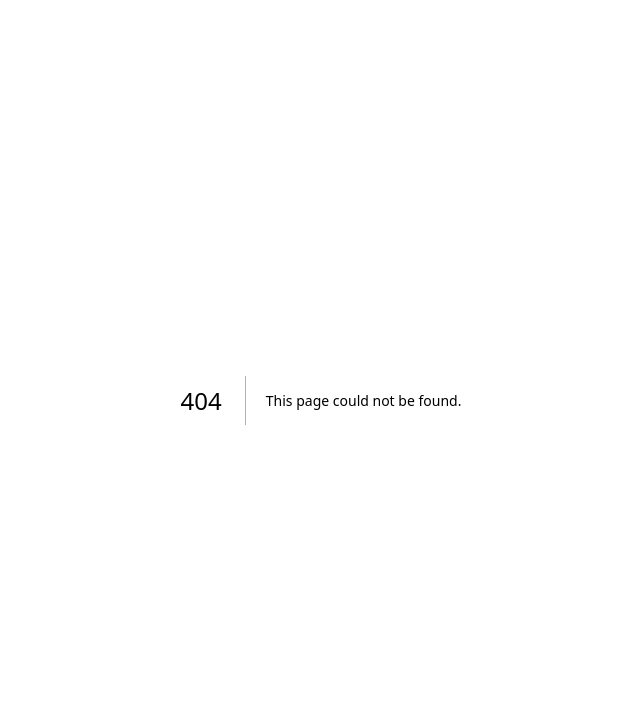
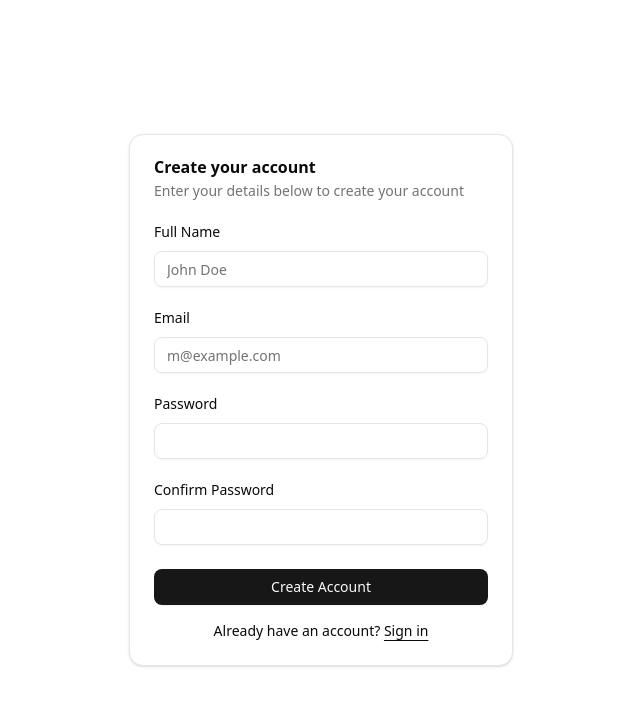
Before and after one commit to Joselay/lumo-portal, a Next.js app: page /register in a window 1280 px wide. Before the commit this address had no page. Shown: the top 706 px of the page, without its empty margins (319-959 px from the left). Built offline with nearby package versions, Linux system fonts and the light colour scheme.

Commit message:
Refactor navigation components to use Next.js Link for improved routing. Updated AppSidebar, NavDocuments, and NavSecondary to replace anchor tags with Link components, enhancing performance and SEO.

```diff
--- /dev/null
+++ b/src/app/login/page.tsx
@@ -0,0 +1,11 @@
+import { LoginForm } from "@/components/login-form"
+
+export default function LoginPage() {
+  return (
+    <div className="flex min-h-svh w-full items-center justify-center p-6 md:p-10">
+      <div className="w-full max-w-sm">
+        <LoginForm />
+      </div>
+    </div>
+  )
+}
--- /dev/null
+++ b/src/app/register/page.tsx
@@ -0,0 +1,11 @@
+import { SignupForm } from "@/components/signup-form"
+
+export default function SignupPage() {
+  return (
+    <div className="flex min-h-svh w-full items-center justify-center p-6 md:p-10">
+      <div className="w-full max-w-sm">
+        <SignupForm />
+      </div>
+    </div>
+  )
+}
--- a/src/components/app-sidebar.tsx
+++ b/src/components/app-sidebar.tsx
@@ -1,6 +1,7 @@
 "use client";
 
 import * as React from "react";
+import Link from "next/link";
 import {
   IconCamera,
   IconChartBar,
@@ -160,10 +161,10 @@
               asChild
               className="data-[slot=sidebar-menu-button]:!p-1.5"
             >
-              <a href="#">
+              <Link href="#">
                 <IconInnerShadowTop className="!size-5" />
                 <span className="text-base font-semibold">Lumo</span>
-              </a>
+              </Link>
             </SidebarMenuButton>
           </SidebarMenuItem>
         </SidebarMenu>
--- /dev/null
+++ b/src/components/login-form.tsx
@@ -0,0 +1,66 @@
+import Link from "next/link"
+import { cn } from "@/lib/utils"
+import { Button } from "@/components/ui/button"
+import {
+  Card,
+  CardContent,
+  CardDescription,
+  CardHeader,
+  CardTitle,
+} from "@/components/ui/card"
+import { Input } from "@/components/ui/input"
+import { Label } from "@/components/ui/label"
+
+export function LoginForm({
+  className,
+  ...props
+}: React.ComponentProps<"div">) {
+  return (
+    <div className={cn("flex flex-col gap-6", className)} {...props}>
+      <Card>
+        <CardHeader>
+          <CardTitle>Login to your account</CardTitle>
+          <CardDescription>
+            Enter your email below to login to your account
+          </CardDescription>
+        </CardHeader>
+        <CardContent>
+          <form>
+            <div className="flex flex-col gap-6">
+              <div className="grid gap-3">
+                <Label htmlFor="email">Email</Label>
+                <Input
+                  id="email"
+                  type="email"
+                  placeholder="m@example.com"
+                  required
+                />
+              </div>
+              <div className="grid gap-3">
+                <div className="flex items-center">
+                  <Label htmlFor="password">Password</Label>
+                  <Link
+                    href="#"
+                    className="ml-auto inline-block text-sm underline-offset-4 hover:underline"
+                  >
+                    Forgot your password?
+                  </Link>
+                </div>
+                <Input id="password" type="password" required />
+              </div>
+              <Button type="submit" className="w-full">
+                Login
+              </Button>
+            </div>
+            <div className="mt-4 text-center text-sm">
+              Don&apos;t have an account?{" "}
+              <Link href="/register" className="underline underline-offset-4">
+                Sign up
+              </Link>
+            </div>
+          </form>
+        </CardContent>
+      </Card>
+    </div>
+  )
+}
--- a/src/components/nav-documents.tsx
+++ b/src/components/nav-documents.tsx
@@ -1,5 +1,6 @@
 "use client";
 
+import Link from "next/link";
 import {
   IconDots,
   IconFolder,
@@ -43,10 +44,10 @@
         {items.map((item) => (
           <SidebarMenuItem key={item.name}>
             <SidebarMenuButton asChild>
-              <a href={item.url}>
+              <Link href={item.url}>
                 <item.icon />
                 <span>{item.name}</span>
-              </a>
+              </Link>
             </SidebarMenuButton>
             <DropdownMenu>
               <DropdownMenuTrigger asChild>
--- a/src/components/nav-secondary.tsx
+++ b/src/components/nav-secondary.tsx
@@ -1,6 +1,7 @@
 "use client";
 
 import * as React from "react";
+import Link from "next/link";
 import { type Icon } from "@tabler/icons-react";
 
 import {
@@ -28,10 +29,10 @@
           {items.map((item) => (
             <SidebarMenuItem key={item.title}>
               <SidebarMenuButton asChild>
-                <a href={item.url}>
+                <Link href={item.url}>
                   <item.icon />
                   <span>{item.title}</span>
-                </a>
+                </Link>
               </SidebarMenuButton>
             </SidebarMenuItem>
           ))}
--- /dev/null
+++ b/src/components/signup-form.tsx
@@ -0,0 +1,71 @@
+import Link from "next/link"
+import { cn } from "@/lib/utils"
+import { Button } from "@/components/ui/button"
+import {
+  Card,
+  CardContent,
+  CardDescription,
+  CardHeader,
+  CardTitle,
+} from "@/components/ui/card"
+import { Input } from "@/components/ui/input"
+import { Label } from "@/components/ui/label"
+
+export function SignupForm({
+  className,
+  ...props
+}: React.ComponentProps<"div">) {
+  return (
+    <div className={cn("flex flex-col gap-6", className)} {...props}>
+      <Card>
+        <CardHeader>
+          <CardTitle>Create your account</CardTitle>
+          <CardDescription>
+            Enter your details below to create your account
+          </CardDescription>
+        </CardHeader>
+        <CardContent>
+          <form>
+            <div className="flex flex-col gap-6">
+              <div className="grid gap-3">
+                <Label htmlFor="name">Full Name</Label>
+                <Input
+                  id="name"
+                  type="text"
+                  placeholder="John Doe"
+                  required
+                />
+              </div>
+              <div className="grid gap-3">
+                <Label htmlFor="email">Email</Label>
+                <Input
+                  id="email"
+                  type="email"
+                  placeholder="m@example.com"
+                  required
+                />
+              </div>
+              <div className="grid gap-3">
+                <Label htmlFor="password">Password</Label>
+                <Input id="password" type="password" required />
+              </div>
+              <div className="grid gap-3">
+                <Label htmlFor="confirmPassword">Confirm Password</Label>
+                <Input id="confirmPassword" type="password" required />
+              </div>
+              <Button type="submit" className="w-full">
+                Create Account
+              </Button>
+            </div>
+            <div className="mt-4 text-center text-sm">
+              Already have an account?{" "}
+              <Link href="/login" className="underline underline-offset-4">
+                Sign in
+              </Link>
+            </div>
+          </form>
+        </CardContent>
+      </Card>
+    </div>
+  )
+}
```
